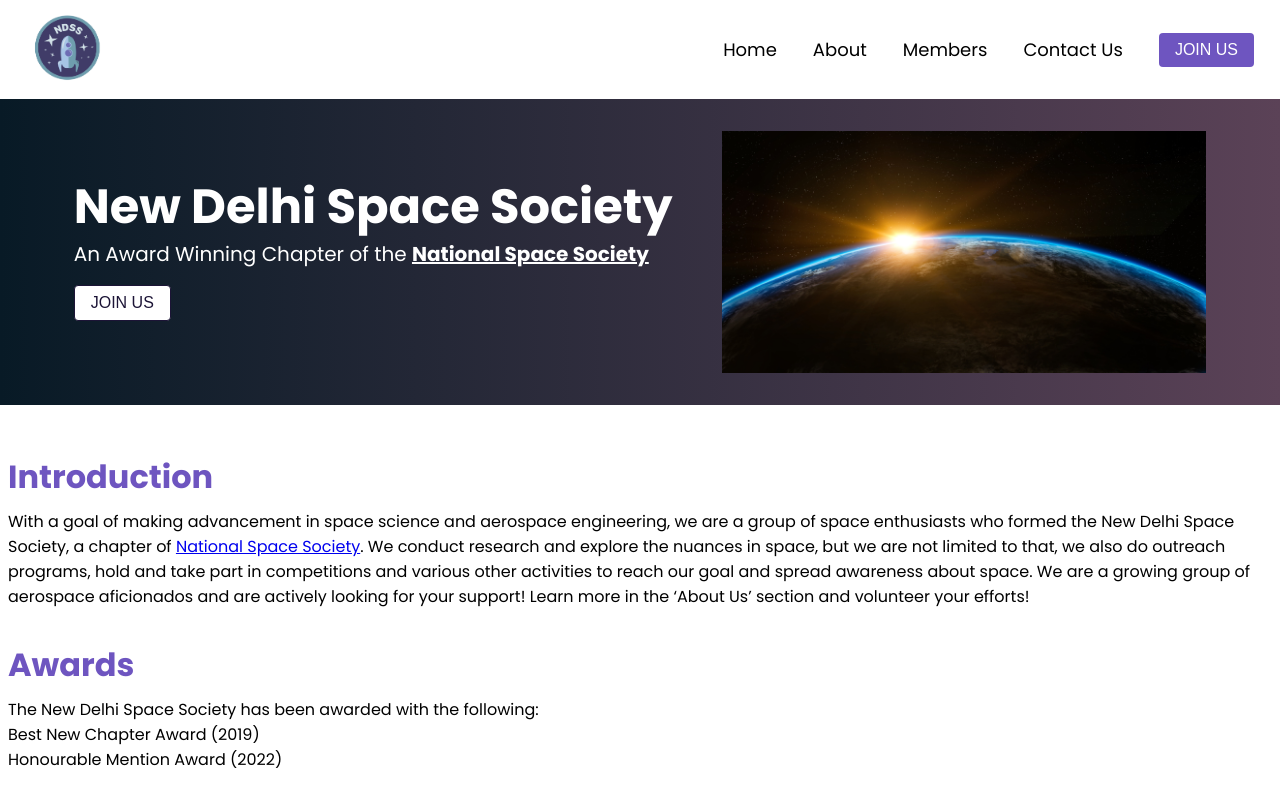
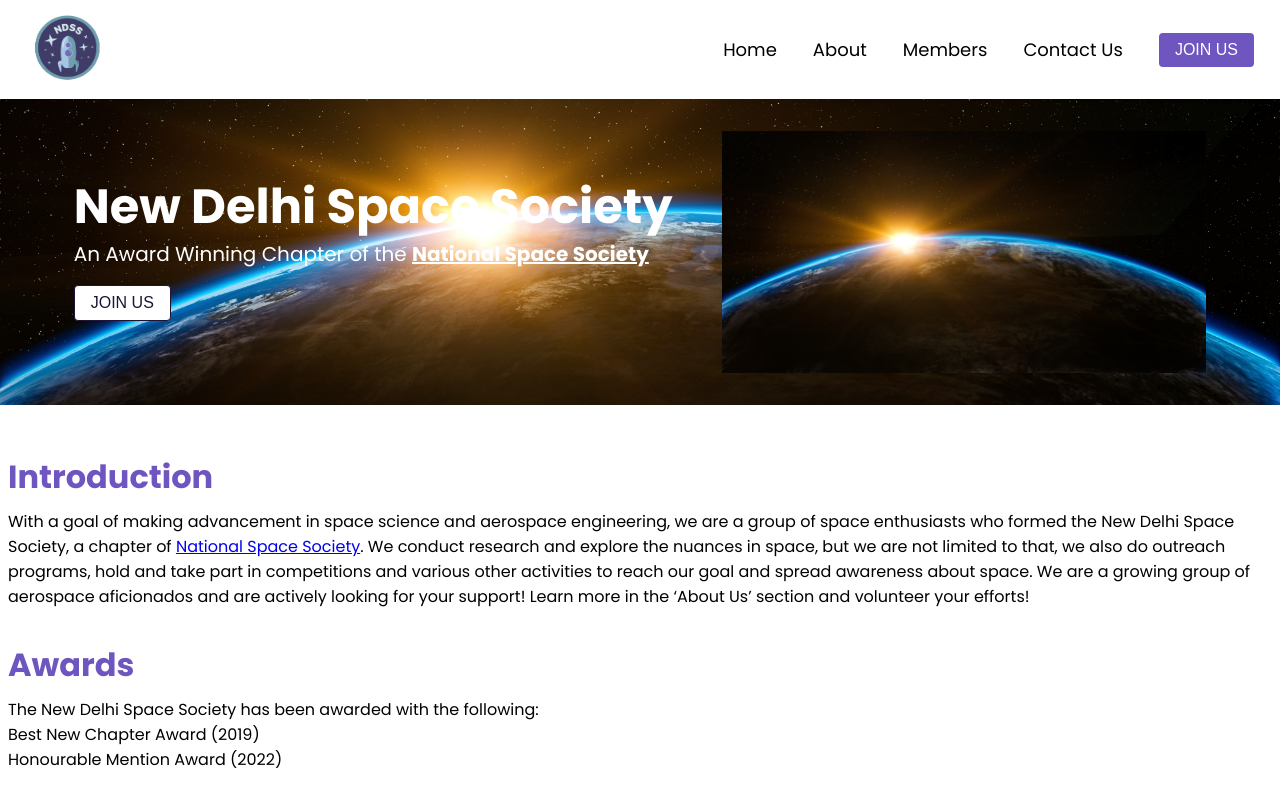
Before and after one commit to New-Delhi-Space-Society/new-delhi-space-society.github.io, a Next.js app: page / in a window 1280 px wide. Shown: the top 800 px of the page. Built offline with nearby package versions, Linux system fonts and the light colour scheme.

Commit message:
Update Hero.tsx

```diff
--- a/components/index/Hero.tsx
+++ b/components/index/Hero.tsx
@@ -6,11 +6,9 @@ import { KH1, KSubtitle } from "../Typography";
 import { nssUrl } from "../../config";
 
 const HeroContainer = styled.div`
-  background: linear-gradient(
-    to right,
-    ${lightTheme.colors.bannercolor},
-    ${lightTheme.colors.bannercolor2}
-  );
+  background-image: url('bannerpic.jpg');
+  background-size: cover;
+  background-position: center;
   width: 100%;
   height: 100%;
 `;
```
